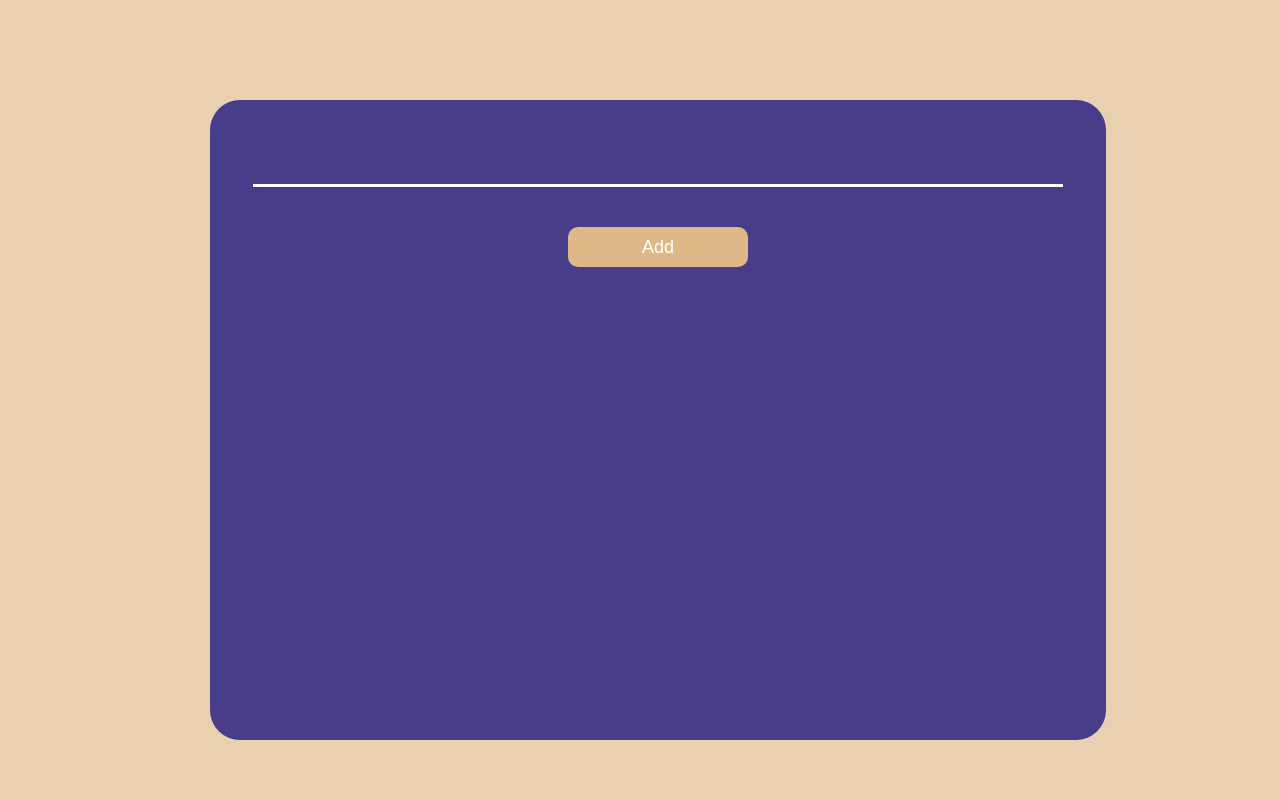
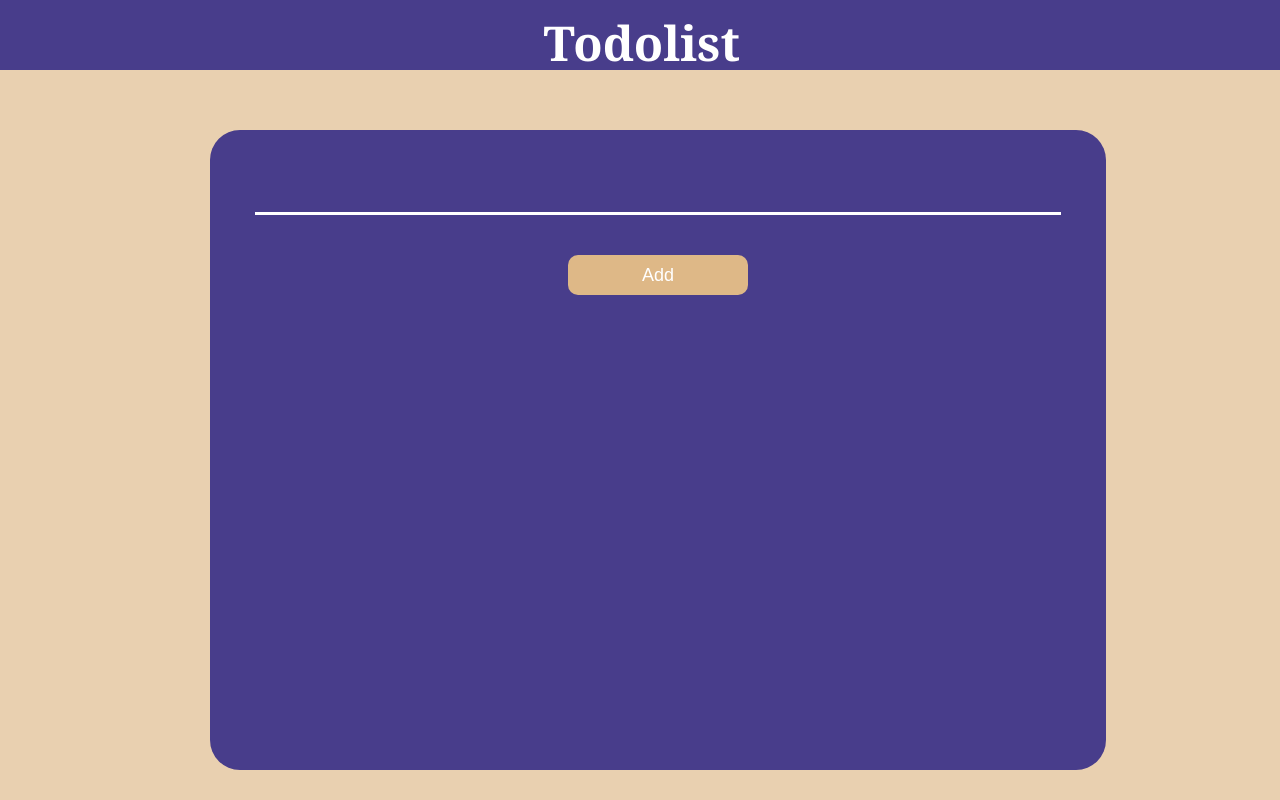
Before and after one commit to Svignesh-dev06/Todolist, a plain HTML site: page index.html in a window 1280 px wide. Drawn offline with Linux system fonts and the light colour scheme.

Commit message:
Todolist created successfully

```diff
--- a/index.html
+++ b/index.html
@@ -7,6 +7,8 @@
     <title>Todo-list</title>
     <link rel="stylesheet" href="style.css">
 </head>
+
+<header><h1>Todolist</h1></header>
 
 
 <body>
--- a/style.css
+++ b/style.css
@@ -1,13 +1,18 @@
-body {
+body{
     background-color: rgba(222, 184, 135, 0.652);
     font-family: Cambria, Cochin, Georgia, Times, 'Times New Roman', serif;
+
+}
+*{
+     margin: 0%;
+    padding: 0%;
 }
 .container {
     background-color: darkslateblue;
     width: 70%;
     min-height: 80%;
     position: absolute;
-    top: 100px;
+    top: 130px;
     left: 210px;
     display: flex;
     flex-direction: column;
@@ -26,6 +31,9 @@ body {
     font: bolder;
     font-size: larger;
     color: white;
+}
+header{
+    width: 98.7%; height: 50px; background-color: darkslateblue;color: white;margin: 0%;padding: 10px;font-size: x-large; text-align: center;
 }
 .container input:focus {
     outline: none;
```
